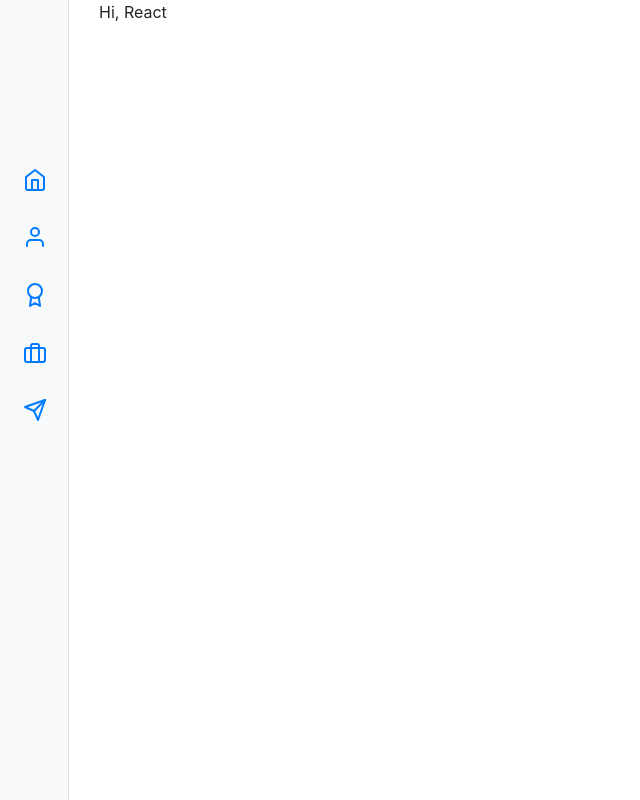
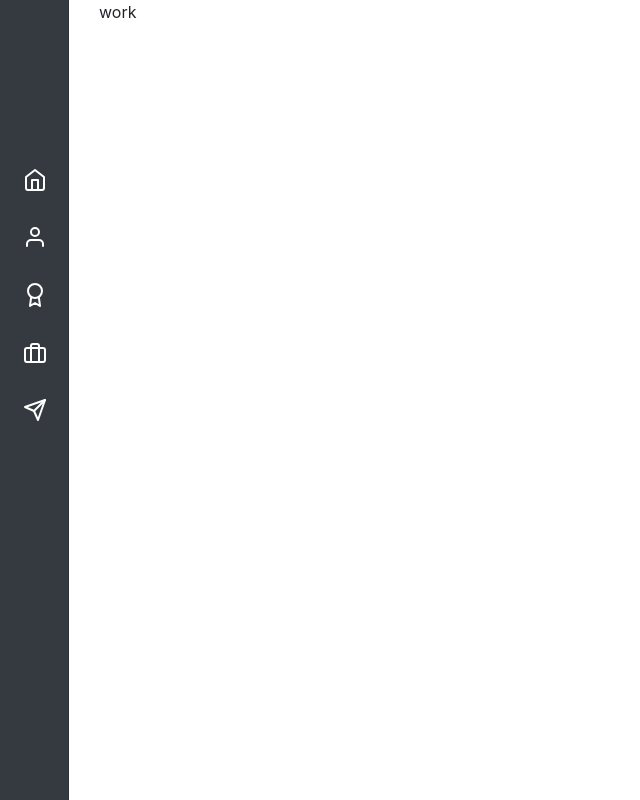
Before and after one commit to triabagus/react-contact-form, a React (Create React App) app: page /work in a window 1280 px wide. Shown: the whole page, without its empty margins (0-640 px from the left). Built offline with nearby package versions, Linux system fonts and the light colour scheme.

Commit message:
Route: make all route page

```diff
--- a/src/App.jsx
+++ b/src/App.jsx
@@ -1,8 +1,15 @@
 import React, { Component } from 'react';
+import {BrowserRouter as Router, Route } from 'react-router-dom';
 import { Container, Row, Col } from 'react-bootstrap';
 import Sidebar from './components/Sidebar/Sidebar';
 import MenuBar from './components/MenuBar/MenuBar';
 import './App.css';
+
+import HomePage from './pages/HomePage';
+import AboutPage from './pages/AboutPage';
+import AwardPage from './pages/AwardPage';
+import WorkPage from './pages/WorkPage';
+import ContactPage from './pages/ContactPage';
 
 class App extends Component {
   constructor(props) {
@@ -22,6 +29,12 @@ class App extends Component {
       about: {
         title: 'About Me'
       },
+      award: {
+        title: 'award'
+      },
+      work: {
+        title: 'work'
+      },
       contact: {
         title:'Let\'s Talk'
       }
@@ -30,17 +43,27 @@ class App extends Component {
 
   render() {
     return (
+    <Router>
       <Container fluid>
         <Row>
           <Col xs={2} id="sidebar-wrapper">
             <Sidebar />
           </Col>
           <Col xs={10} id="content-wrapper">
-            Hi, React
+            <Route path="/" exact render={() => <HomePage title={this.state.home.title} subTitle={this.state.home.subTitle} text={this.state.home.text} />} />
+
+            <Route path="/about" render={() => <AboutPage title={this.state.about.title} />} />
+
+            <Route path="/award" render={() => <AwardPage title={this.state.award.title} />} />
+
+            <Route path="/work" render={() => <WorkPage title={this.state.work.title} />} />
+
+            <Route path="/contact" render={() => <ContactPage title={this.state.contact.title} />} />
           </Col>
           <MenuBar/>
         </Row>
       </Container>
+    </Router>
     );
   }
 }
--- a/src/components/MenuBar/MenuBar.css
+++ b/src/components/MenuBar/MenuBar.css
@@ -1,11 +1,12 @@
 .menuBar{
-    border-top-left-radius: 35px;
-    border-top-right-radius: 35px;
+    border-top-left-radius: 20px;
+    border-top-right-radius: 20px;
 }
 
 @media (max-width: 768px) {
     .navbar{
       display:block!important;
+      padding:0.1rem 1rem!important;
     }
 }
 
--- a/src/components/MenuBar/MenuBar.jsx
+++ b/src/components/MenuBar/MenuBar.jsx
@@ -6,7 +6,7 @@ import './MenuBar.css';
 const MenuBar = props => {
     return (
         <div>
-            <Navbar fixed="bottom" className="col-md-12 d-sm-block d-md-block d-lg-none bg-dark menuBar">
+            <Navbar fixed="bottom" className="col-md-12 d-sm-block d-md-none d-lg-none bg-dark menuBar">
                 <Nav justify className="justify-content-center" activeKey="/">
                     <Nav.Item>
                         <Nav.Link href="/">
@@ -14,22 +14,22 @@ const MenuBar = props => {
                         </Nav.Link>
                     </Nav.Item>
                     <Nav.Item>
-                        <Nav.Link eventKey="link-1">
+                        <Nav.Link href="/about">
                             <Icon.User />
                         </Nav.Link>
                     </Nav.Item>
                     <Nav.Item>
-                        <Nav.Link eventKey="link-1">
+                        <Nav.Link href="/award">
                             <Icon.Award />
                         </Nav.Link>
                     </Nav.Item>
                     <Nav.Item>
-                        <Nav.Link eventKey="link-1">
+                        <Nav.Link href="/work">
                             <Icon.Briefcase />
                         </Nav.Link>
                     </Nav.Item>
                     <Nav.Item>
-                        <Nav.Link eventKey="link-2">
+                        <Nav.Link href="/contact">
                             <Icon.Send />
                         </Nav.Link>
                     </Nav.Item>
--- a/src/components/Sidebar/Sidebar.css
+++ b/src/components/Sidebar/Sidebar.css
@@ -11,6 +11,7 @@
 
 .nav-link{
     padding: 1rem 1.5rem!important;
+    color:white!important;
 }
 
 #sidebar-wrapper{
--- a/src/components/Sidebar/Sidebar.jsx
+++ b/src/components/Sidebar/Sidebar.jsx
@@ -6,7 +6,7 @@ import './Sidebar.css';
 const Sidebar = props => {
     return (
         <div>
-            <Nav className="col-md-12 d-none d-md-none d-lg-block bg-light sidebar"
+            <Nav className="col-md-12 d-none d-md-block d-lg-block bg-dark sidebar"
             activeKey="/"
             >
                 <div className="sidebar-sticky"></div>
@@ -16,22 +16,22 @@ const Sidebar = props => {
                     </Nav.Link>
                 </Nav.Item>
                 <Nav.Item>
-                    <Nav.Link eventKey="link-1">
+                    <Nav.Link href="/about">
                         <Icon.User />
                     </Nav.Link>
                 </Nav.Item>
                 <Nav.Item>
-                    <Nav.Link eventKey="link-1">
+                    <Nav.Link href="/award">
                         <Icon.Award />
                     </Nav.Link>
                 </Nav.Item>
                 <Nav.Item>
-                    <Nav.Link eventKey="link-1">
+                    <Nav.Link href="/work">
                         <Icon.Briefcase />
                     </Nav.Link>
                 </Nav.Item>
                 <Nav.Item>
-                    <Nav.Link eventKey="link-2">
+                    <Nav.Link href="/contact">
                         <Icon.Send />
                     </Nav.Link>
                 </Nav.Item>
--- /dev/null
+++ b/src/pages/AboutPage.jsx
@@ -0,0 +1,13 @@
+import React from 'react';
+
+function AboutPage(props) {
+
+    return(
+        <div>
+            {props.title}
+        </div>
+    );
+
+}
+
+export default AboutPage;
--- /dev/null
+++ b/src/pages/AwardPage.jsx
@@ -0,0 +1,13 @@
+import React from 'react';
+
+function AwardPage(props) {
+
+    return(
+        <div>
+            {props.title}
+        </div>
+    );
+
+}
+
+export default AwardPage;
--- /dev/null
+++ b/src/pages/ContactPage.jsx
@@ -0,0 +1,13 @@
+import React from 'react';
+
+function ContactPage(props) {
+
+    return(
+        <div>
+            {props.title}
+        </div>
+    );
+
+}
+
+export default ContactPage;
--- /dev/null
+++ b/src/pages/HomePage.jsx
@@ -0,0 +1,13 @@
+import React from 'react';
+
+function HomePage(props) {
+
+    return(
+        <div>
+            {props.title} {props.subTitle} {props.text}
+        </div>
+    );
+
+}
+
+export default HomePage;
--- /dev/null
+++ b/src/pages/WorkPage.jsx
@@ -0,0 +1,13 @@
+import React from 'react';
+
+function WorkPage(props) {
+
+    return(
+        <div>
+            {props.title}
+        </div>
+    );
+
+}
+
+export default WorkPage;
```
